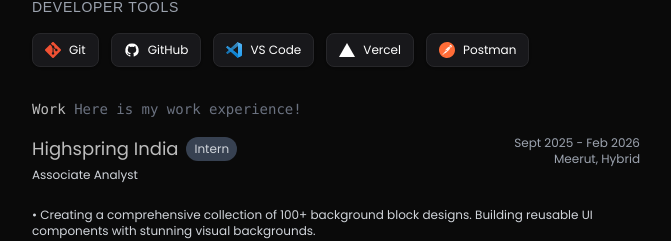
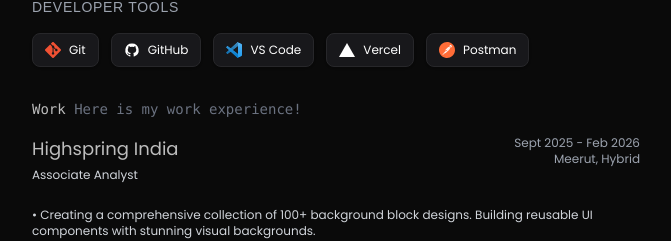
Before and after one commit to rachitk29/portfolio, a React (Vite) app: page / in a window 1280 px wide. Shown: the part 974-1215 px from the top of the page, without its empty margins (304-975 px from the left). Built offline with nearby package versions, Linux system fonts and the light colour scheme.

Commit message:
add new component

```diff
--- a/src/components/WorkExperience.jsx
+++ b/src/components/WorkExperience.jsx
@@ -17,9 +17,9 @@
             <div className="flex flex-col">
               <h3 className="flex items-center gap-2 text-lg">
                 Highspring India
-                <span className="text-xs bg-gray-700 text-gray-300 rounded-full px-2 py-1 font-medium">
+                {/* <span className="text-xs bg-gray-700 text-gray-300 rounded-full px-2 py-1 font-medium">
                   Intern
-                </span>
+                </span> */}
               </h3>
               <p className="text-gray-300 mt-1 text-xs">Associate Analyst</p>
             </div>
```
